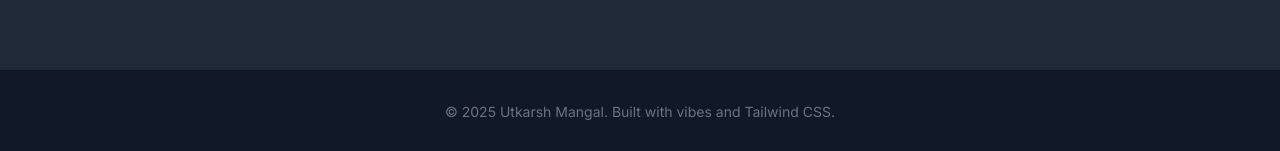
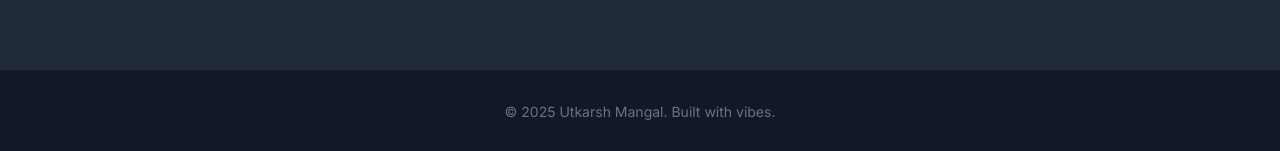
Before and after one commit to um26/um26.github.io, a plain HTML site: page index.html in a window 1280 px wide. Shown: the part 2317-2468 px from the top of the page. Drawn offline with nearby package versions, Linux system fonts and the light colour scheme.

Commit message:
Update index.html

```diff
--- a/index.html
+++ b/index.html
@@ -86,7 +86,7 @@
   </section>
 
   <!-- Footer -->
-  <footer class="py-8 text-center text-sm text-gray-500">© 2025 Utkarsh Mangal. Built with vibes and Tailwind CSS.</footer>
+  <footer class="py-8 text-center text-sm text-gray-500">© 2025 Utkarsh Mangal. Built with vibes.</footer>
 
   <script>
     ScrollReveal().reveal('section', { delay: 200, duration: 800, distance: '50px', origin: 'bottom', reset: false });
```
